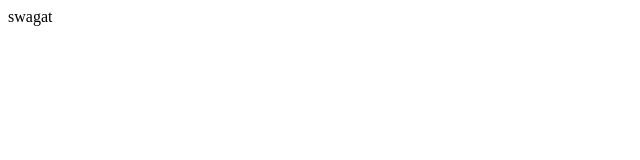
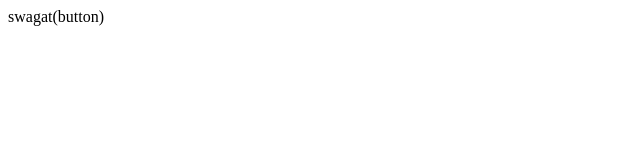
Before and after one commit to SwagatKumarBhuyan/localrepo, a plain HTML site: page index.html in a window 1280 px wide. Shown: the full height of the page, 0-640 px from the left. Drawn offline with Linux system fonts and the light colour scheme.

```diff
--- a/index.html
+++ b/index.html
@@ -1 +1 @@
-<p>swagat</p>
+<p>swagat(button)</p>
```
